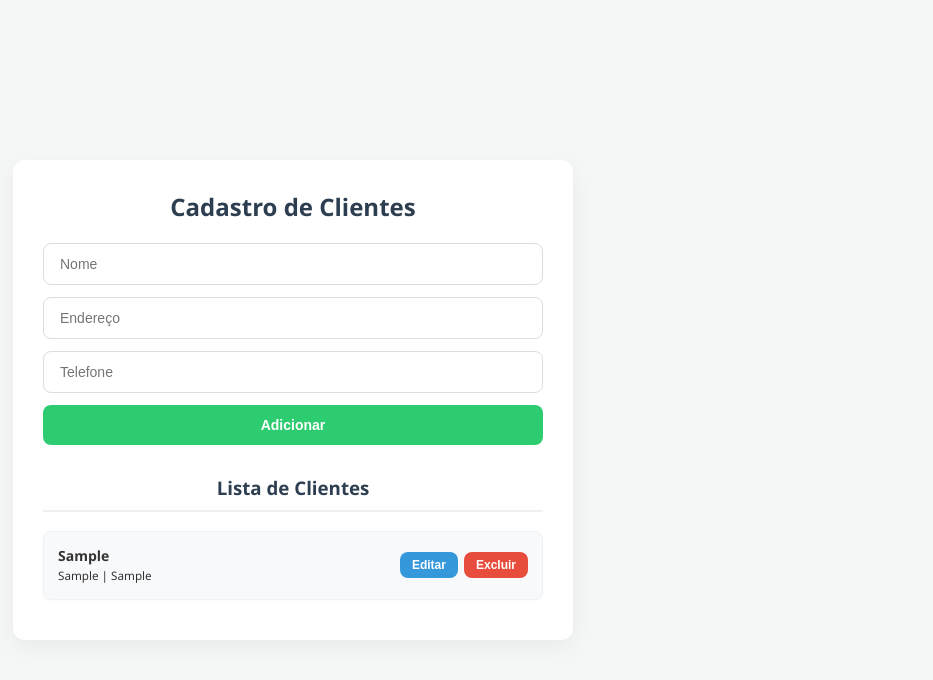
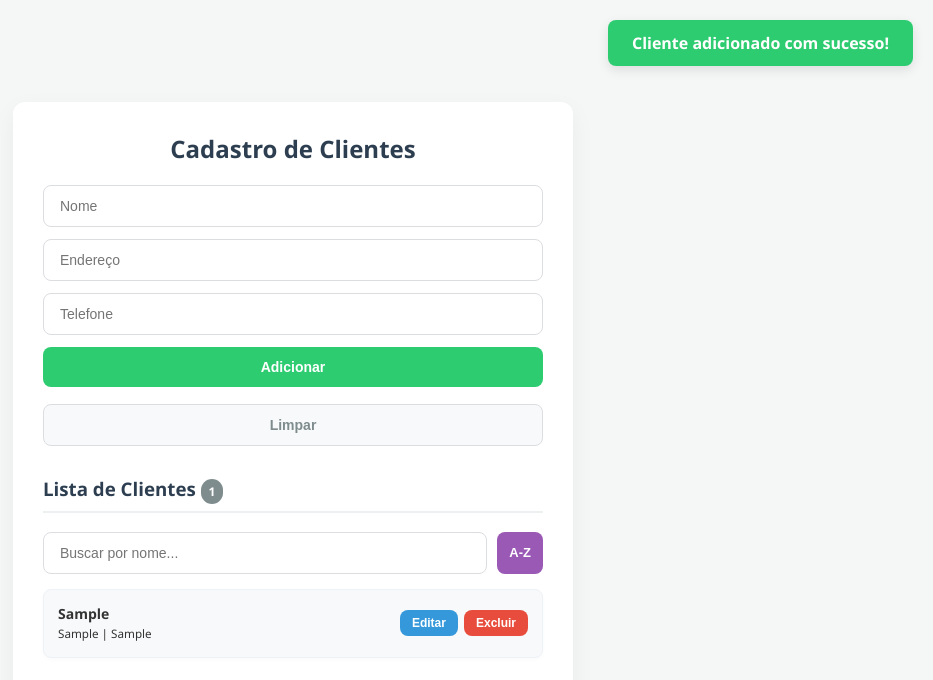
Before and after one commit to Enrico135/programacao-3ds, a plain HTML site: page formsDB.html in a window 1280 px wide. Both pictures are taken after typing "Sample", "Sample", "Sample" into the empty fields and a click on the button "Adicionar". Shown: the whole page, without its empty margins (347-1280 px from the left). Drawn offline with Linux system fonts and the light colour scheme.

Commit message:
Update client management interface and functionality

```diff
--- a/formsDB.html
+++ b/formsDB.html
@@ -3,7 +3,7 @@
 <head>
   <meta charset="UTF-8">
   <meta name="viewport" content="width=device-width, initial-scale=1.0">
-  <title>Gestão de Clientes</title>
+  <title>Gestão Avançada de Clientes</title>
   <style>
     /* Estilos Gerais e Fundo */
     body {
@@ -27,6 +27,7 @@
       box-shadow: 0 8px 24px rgba(0, 0, 0, 0.05);
       width: 100%;
       max-width: 500px;
+      position: relative;
     }
 
     h2, h3 {
@@ -39,6 +40,25 @@
       margin-top: 30px;
       border-bottom: 2px solid #ecf0f1;
       padding-bottom: 10px;
+      display: flex;
+      justify-content: space-between;
+      align-items: center;
+    }
+
+    /* Mensagem de Feedback Visual */
+    .toast {
+      position: fixed;
+      top: 20px;
+      right: 20px;
+      background-color: #2ecc71;
+      color: white;
+      padding: 12px 24px;
+      border-radius: 8px;
+      box-shadow: 0 4px 12px rgba(0,0,0,0.1);
+      display: none;
+      z-index: 1000;
+      font-weight: 600;
+      animation: fadeIn 0.3s, fadeOut 0.3s 2.7s;
     }
 
     /* Formulário e Campos de Entrada */
@@ -46,7 +66,7 @@
       display: flex;
       flex-direction: column;
       gap: 12px;
-      margin-bottom: 20px;
+      margin-bottom: 15px;
     }
 
     input {
@@ -61,6 +81,16 @@
     input:focus {
       border-color: #3498db;
       box-shadow: 0 0 0 3px rgba(52, 152, 219, 0.2);
+    }
+
+    /* Seção de Controles de Busca e Filtros */
+    .controls {
+      display: flex;
+      gap: 10px;
+      margin-bottom: 15px;
+    }
+    .search-input {
+      flex-grow: 1;
     }
 
     /* Botões */
@@ -83,21 +113,45 @@
       color: white;
       width: 100%;
     }
+    .btn-add:hover { background-color: #27ae60; }
 
-    .btn-add:hover {
-      background-color: #27ae60;
+    /* Estilo Dinâmico para Modo de Edição */
+    .btn-add.editing {
+      background-color: #f1c40f;
+      color: #2c3e50;
+    }
+    .btn-add.editing:hover { background-color: #d4ac0d; }
+
+    /* Botão Limpar (Ação Secundária) */
+    .btn-clear {
+      background-color: #f8f9fa;
+      color: #7f8c8d;
+      border: 1px solid #dcdde1;
+      width: 100%;
+      margin-top: 5px;
+    }
+    .btn-clear:hover {
+      background-color: #eee;
+      color: #333;
     }
 
+    /* Botão de Ordenação */
+    .btn-sort {
+      background-color: #9b59b6;
+      color: white;
+      padding: 8px 12px;
+      font-size: 13px;
+    }
+    .btn-sort:hover { background-color: #8e44ad; }
+
+    /* Botões de Ação na Lista */
     .btn-edit {
       background-color: #3498db;
       color: white;
       padding: 6px 12px;
       font-size: 12px;
     }
-
-    .btn-edit:hover {
-      background-color: #2980b9;
-    }
+    .btn-edit:hover { background-color: #2980b9; }
 
     .btn-delete {
       background-color: #e74c3c;
@@ -105,9 +159,15 @@
       padding: 6px 12px;
       font-size: 12px;
     }
+    .btn-delete:hover { background-color: #c0392b; }
 
-    .btn-delete:hover {
-      background-color: #c0392b;
+    /* Contador de Clientes */
+    .badge {
+      background-color: #7f8c8d;
+      color: white;
+      font-size: 12px;
+      padding: 4px 8px;
+      border-radius: 20px;
     }
 
     /* Lista de Clientes com Separação Visual */
@@ -141,9 +201,13 @@
       gap: 6px;
       flex-shrink: 0;
     }
+
+    @keyframes fadeIn { from { opacity: 0; } to { opacity: 1; } }
   </style>
 </head>
 <body>
+
+  <div id="toast" class="toast">Operação realizada!</div>
 
   <div class="container">
     <h2>Cadastro de Clientes</h2>
@@ -151,40 +215,66 @@
       <input id="nome" placeholder="Nome" />
       <input id="endereco" placeholder="Endereço" />
       <input id="telefone" placeholder="Telefone" />
-      <button class="btn-add" onclick="adicionarCliente()">Adicionar</button>
+      <button class="btn-add" id="btnSalvar" onclick="salvarCliente()">Adicionar</button>
+      <button class="btn-clear" onclick="limparFormulario()">Limpar</button>
     </div>
 
-    <h3>Lista de Clientes</h3>
+    <h3>
+      <div>Lista de Clientes <span id="contador" class="badge">0</span></div>
+    </h3>
+
+    <div class="controls">
+      <input id="busca" class="search-input" placeholder="Buscar por nome..." oninput="carregarClientes()" />
+      <button class="btn-sort" onclick="ordenarClientes()">A-Z</button>
+    </div>
+
     <ul id="listaClientes"></ul>
   </div>
 
   <script>
-    // Inicializa a lista ao carregar a página
+    let editIndex = -1; // Controla se estamos editando (-1 significa modo Adicionar)
+
     window.onload = carregarClientes;
+
+    function mostrarToast(mensagem) {
+      const toast = document.getElementById('toast');
+      toast.textContent = mensagem;
+      toast.style.display = 'block';
+      setTimeout(() => { toast.style.display = 'none'; }, 3000);
+    }
 
     function carregarClientes() {
       const clientes = JSON.parse(localStorage.getItem('clientes')) || [];
+      const termoBusca = document.getElementById('busca').value.toLowerCase();
       const lista = document.getElementById('listaClientes');
       lista.innerHTML = '';
 
-      clientes.forEach((cliente, index) => {
+      // Atualiza o contador com o total geral
+      document.getElementById('contador').textContent = clientes.length;
+
+      // Filtra os clientes com base no campo de busca em tempo real
+      const clientesFiltrados = clientes.filter(c => c.nome.toLowerCase().includes(termoBusca));
+
+      clientesFiltrados.forEach((cliente) => {
+        // Encontra o índice real no LocalStorage original
+        const indexOriginal = clientes.findIndex(c => c === cliente);
+
         const item = document.createElement('li');
-
         item.innerHTML = `
           <div class="cliente-info">
             <strong>${cliente.nome}</strong><br>
             <small>${cliente.endereco} | ${cliente.telefone}</small>
           </div>
           <div class="actions">
-            <button class="btn-edit" onclick="editarCliente(${index})">Editar</button>
-            <button class="btn-delete" onclick="excluirCliente(${index})">Excluir</button>
+            <button class="btn-edit" onclick="prepararEdicao(${indexOriginal})">Editar</button>
+            <button class="btn-delete" onclick="excluirCliente(${indexOriginal})">Excluir</button>
           </div>
         `;
         lista.appendChild(item);
       });
     }
 
-    function adicionarCliente() {
+    function salvarCliente() {
       const nome = document.getElementById('nome').value.trim();
       const endereco = document.getElementById('endereco').value.trim();
       const telefone = document.getElementById('telefone').value.trim();
@@ -195,25 +285,24 @@
       }
 
       const clientes = JSON.parse(localStorage.getItem('clientes')) || [];
-      clientes.push({ nome, endereco, telefone });
+
+      if (editIndex === -1) {
+        // Modo Adicionar
+        clientes.push({ nome, endereco, telefone });
+        mostrarToast('Cliente adicionado com sucesso!');
+      } else {
+        // Modo Editar (Edição Inteligente)
+        clientes[editIndex] = { nome, endereco, telefone };
+        mostrarToast('Cliente atualizado com sucesso!');
+        alternarModoEdicao(-1);
+      }
+
       localStorage.setItem('clientes', JSON.stringify(clientes));
-
-      // Limpa os campos após adicionar
-      document.getElementById('nome').value = '';
-      document.getElementById('endereco').value = '';
-      document.getElementById('telefone').value = '';
-
+      limparFormulario();
       carregarClientes();
     }
 
-    function excluirCliente(index) {
-      const clientes = JSON.parse(localStorage.getItem('clientes'));
-      clientes.splice(index, 1);
-      localStorage.setItem('clientes', JSON.stringify(clientes));
-      carregarClientes();
-    }
-
-    function editarCliente(index) {
+    function prepararEdicao(index) {
       const clientes = JSON.parse(localStorage.getItem('clientes'));
       const cliente = clientes[index];
 
@@ -221,7 +310,47 @@
       document.getElementById('endereco').value = cliente.endereco;
       document.getElementById('telefone').value = cliente.telefone;
 
-      excluirCliente(index);
+      alternarModoEdicao(index);
+    }
+
+    function alternarModoEdicao(index) {
+      editIndex = index;
+      const btn = document.getElementById('btnSalvar');
+      if (index === -1) {
+        btn.textContent = 'Adicionar';
+        btn.classList.remove('editing');
+      } else {
+        btn.textContent = 'Salvar';
+        btn.classList.add('editing');
+      }
+    }
+
+    function excluirCliente(index) {
+      if (confirm('Tem certeza de que deseja excluir este cliente?')) {
+        const clientes = JSON.parse(localStorage.getItem('clientes'));
+        clientes.splice(index, 1);
+        localStorage.setItem('clientes', JSON.stringify(clientes));
+
+        if (editIndex === index) limparFormulario(); // Cancela edição se deletar o item ativo
+
+        mostrarToast('Cliente excluído com sucesso!');
+        carregarClientes();
+      }
+    }
+
+    function limparFormulario() {
+      document.getElementById('nome').value = '';
+      document.getElementById('endereco').value = '';
+      document.getElementById('telefone').value = '';
+      alternarModoEdicao(-1);
+    }
+
+    function ordenarClientes() {
+      const clientes = JSON.parse(localStorage.getItem('clientes')) || [];
+      clientes.sort((a, b) => a.nome.localeCompare(b.nome, 'pt-BR', { sensitivity: 'base' }));
+      localStorage.setItem('clientes', JSON.stringify(clientes));
+      carregarClientes();
+      mostrarToast('Lista ordenada de A-Z!');
     }
   </script>
 
```
